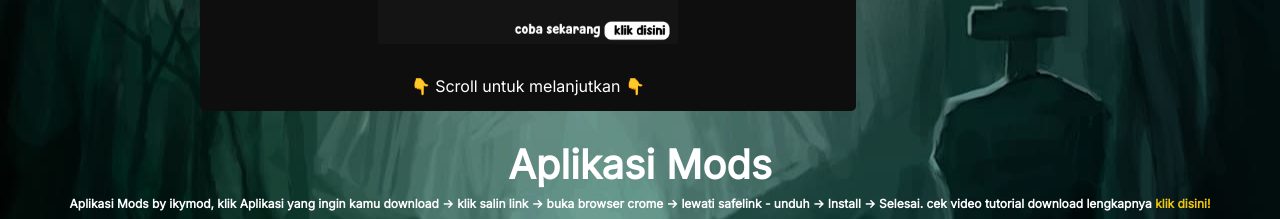
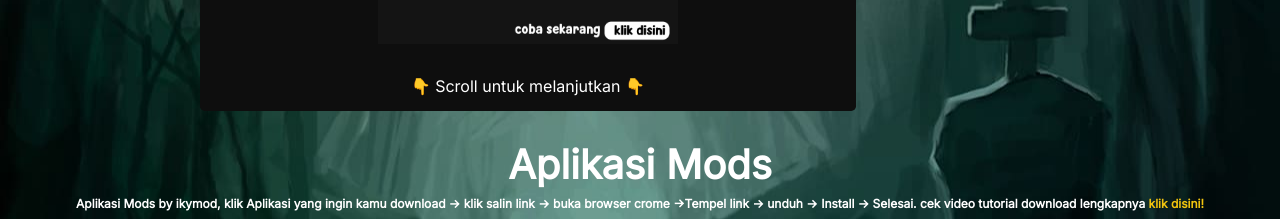
Before and after one commit to ikymods/web, a plain HTML site: page index.html in a window 1280 px wide. Shown: the part 579-798 px from the top of the page. Drawn offline with Linux system fonts and the light colour scheme.

Commit message:
Update index.html

```diff
--- a/index.html
+++ b/index.html
@@ -80,7 +80,7 @@ https://github.com/ardacarofficial/links-website is open source project.
 
        <h1 style="color: white; font-size: 40px; font-weight: bold;">Aplikasi Mods </h1>
        <center>
-       <div style="color: white; font-size: 12px; font-weight: bold;">Aplikasi Mods by ikymod, klik Aplikasi yang ingin kamu download -> klik salin link -> buka browser crome -> lewati safelink - unduh -> Install -> Selesai. cek video tutorial download lengkapnya <a class="footer_a_item" href="/vt/tutor-donlot.mp4">klik disini!</a></div>
+       <div style="color: white; font-size: 12px; font-weight: bold;">Aplikasi Mods by ikymod, klik Aplikasi yang ingin kamu download -> klik salin link -> buka browser crome ->Tempel link -> unduh -> Install -> Selesai. cek video tutorial download lengkapnya <a class="footer_a_item" href="/vt/tutor-donlot.mp4">klik disini!</a></div>
        </center>
 
         <!-- Menu Item -->
@@ -105,7 +105,7 @@ https://github.com/ardacarofficial/links-website is open source project.
 
        <h1 style="color: white; font-size: 40px; font-weight: bold;">Games Mods </h1>
        <center>
-       <div style="color: white; font-size: 12px; font-weight: bold;">Aplikasi Mods by ikymod, klik Aplikasi yang ingin kamu download -> klik salin link -> buka browser crome -> lewati safelink - unduh -> Install -> Selesai. cek video tutorial download lengkapnya <a class="footer_a_item" href="/vt/tutor-donlot.mp4">klik disini!</a></div>
+       <div style="color: white; font-size: 12px; font-weight: bold;">Aplikasi Mods by ikymod, klik Aplikasi yang ingin kamu download -> klik salin link -> buka browser crome -> Tempelkan link -> unduh -> Install -> Selesai. cek video tutorial download lengkapnya <a class="footer_a_item" href="/vt/tutor-donlot.mp4">klik disini!</a></div>
        </center>
 
         <!-- Menu Item -->
```
